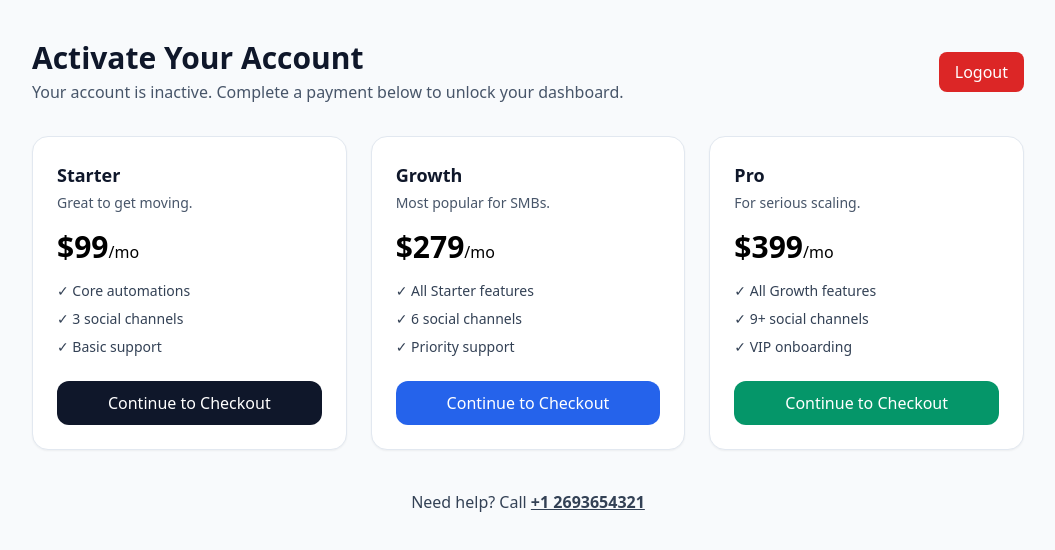
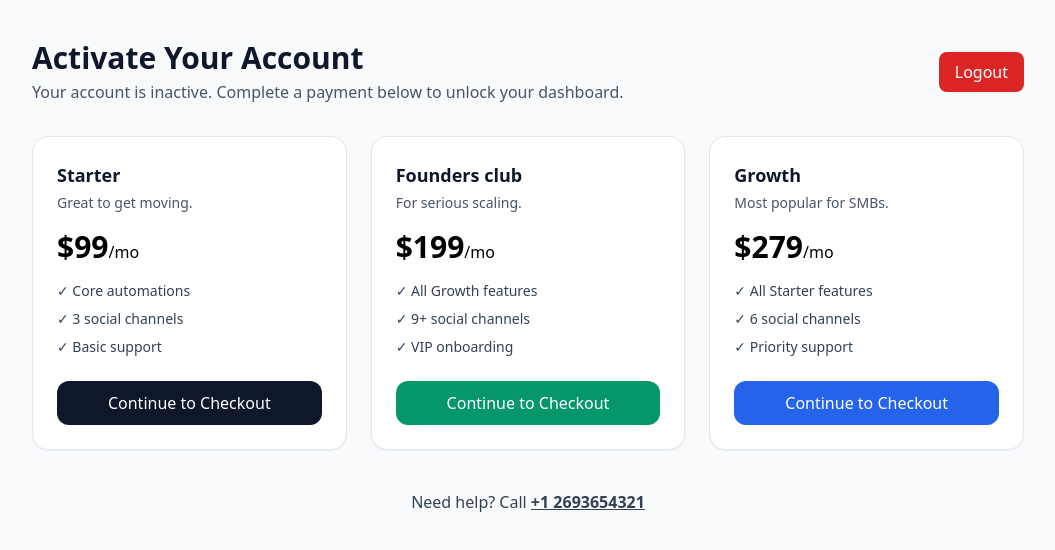
Before and after one commit to sumoncse07obs/app.Tomaa.tech, a React (Vite) app: page /payment in a window 1280 px wide. Shown: the top 550 px of the page, without its empty margins (112-1167 px from the left). Built offline with nearby package versions, Linux system fonts and the light colour scheme.

Commit message:
Update Payment.tsx

```diff
--- a/src/components/Payment.tsx
+++ b/src/components/Payment.tsx
@@ -43,10 +43,32 @@ export default function Payment() {
               <li>✓ Basic support</li>
             </ul>
             <a
-              href="https://your-ghl-checkout-link/starter"
+              href="https://link.fastpaydirect.com/payment-link/69505469d545d816e38f0466"
               target="_blank"
               rel="noreferrer"
               className="mt-6 inline-flex justify-center items-center w-full rounded-xl bg-slate-900 text-white py-2.5 font-medium hover:opacity-90"
+            >
+              Continue to Checkout
+            </a>
+          </div>
+
+          {/* Pro */}
+          <div className="bg-white border border-slate-200 rounded-2xl shadow-sm p-6">
+            <h2 className="text-lg font-semibold text-slate-900">Founders club</h2>
+            <p className="text-sm text-slate-600 mt-1">For serious scaling.</p>
+            <p className="text-3xl font-bold mt-4">
+              $199<span className="text-base font-medium">/mo</span>
+            </p>
+            <ul className="mt-4 text-sm text-slate-700 space-y-2">
+              <li>✓ All Growth features</li>
+              <li>✓ 9+ social channels</li>
+              <li>✓ VIP onboarding</li>
+            </ul>
+            <a
+              href="https://link.fastpaydirect.com/payment-link/69505160df9e92224ef8d11b"
+              target="_blank"
+              rel="noreferrer"
+              className="mt-6 inline-flex justify-center items-center w-full rounded-xl bg-emerald-600 text-white py-2.5 font-medium hover:opacity-90"
             >
               Continue to Checkout
             </a>
@@ -65,7 +87,7 @@ export default function Payment() {
               <li>✓ Priority support</li>
             </ul>
             <a
-              href="https://your-ghl-checkout-link/growth"
+              href="https://link.fastpaydirect.com/payment-link/6950561a3b4f6510603a9c7e"
               target="_blank"
               rel="noreferrer"
               className="mt-6 inline-flex justify-center items-center w-full rounded-xl bg-blue-600 text-white py-2.5 font-medium hover:opacity-90"
@@ -74,27 +96,7 @@ export default function Payment() {
             </a>
           </div>
 
-          {/* Pro */}
-          <div className="bg-white border border-slate-200 rounded-2xl shadow-sm p-6">
-            <h2 className="text-lg font-semibold text-slate-900">Pro</h2>
-            <p className="text-sm text-slate-600 mt-1">For serious scaling.</p>
-            <p className="text-3xl font-bold mt-4">
-              $399<span className="text-base font-medium">/mo</span>
-            </p>
-            <ul className="mt-4 text-sm text-slate-700 space-y-2">
-              <li>✓ All Growth features</li>
-              <li>✓ 9+ social channels</li>
-              <li>✓ VIP onboarding</li>
-            </ul>
-            <a
-              href="https://your-ghl-checkout-link/pro"
-              target="_blank"
-              rel="noreferrer"
-              className="mt-6 inline-flex justify-center items-center w-full rounded-xl bg-emerald-600 text-white py-2.5 font-medium hover:opacity-90"
-            >
-              Continue to Checkout
-            </a>
-          </div>
+
         </div>
 
         <div className="mt-10 text-center">
```
